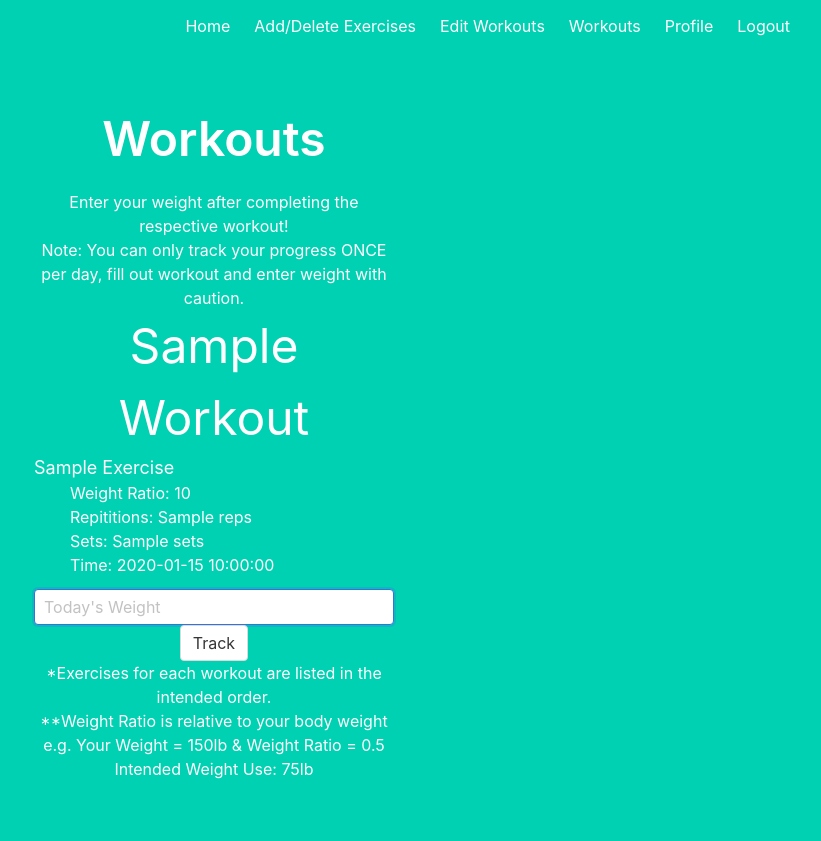
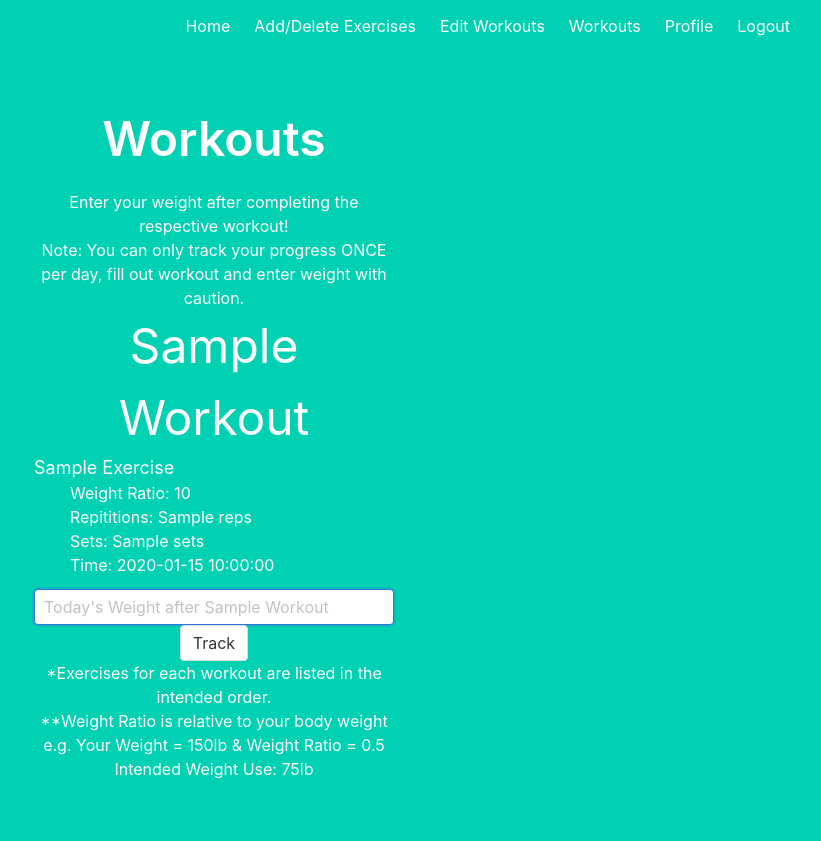
Before and after one commit to JampherS/flask_workout_app, a Flask app: page /workouts in a window 1280 px wide. Shown: the whole page, without its empty margins (426-1247 px from the left). Run offline with Flask 2, Linux system fonts and the light colour scheme; a user stored in the database is signed in; data comes from the database, SQL or seed files in the repository; a database or web service that is not in the repository returns one stand-in record (values such as "Sample title").

Commit message:
minor details

```diff
--- a/final/templates/workout.html
+++ b/final/templates/workout.html
@@ -50,7 +50,7 @@
                         {% endif %}
                     {% endfor %}
             </div>
-            <input class="input" type="weight" name="weight" placeholder="Today's Weight" autofocus="">
+            <input class="input" type="weight" name="weight" placeholder="Today's Weight after {{ workout['name'].title() }}" autofocus="">
             <button class="button">Track</button>
             </form>
         {% endfor %}
```
